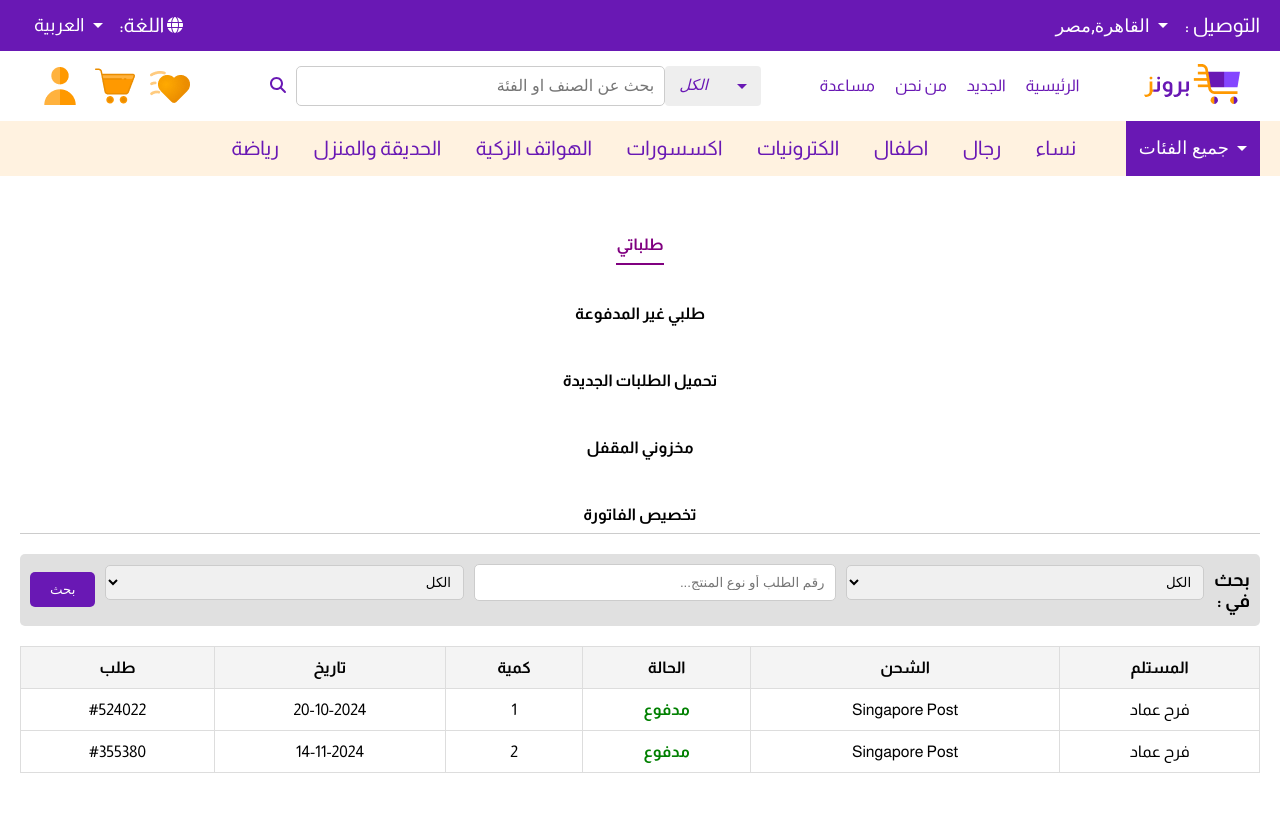
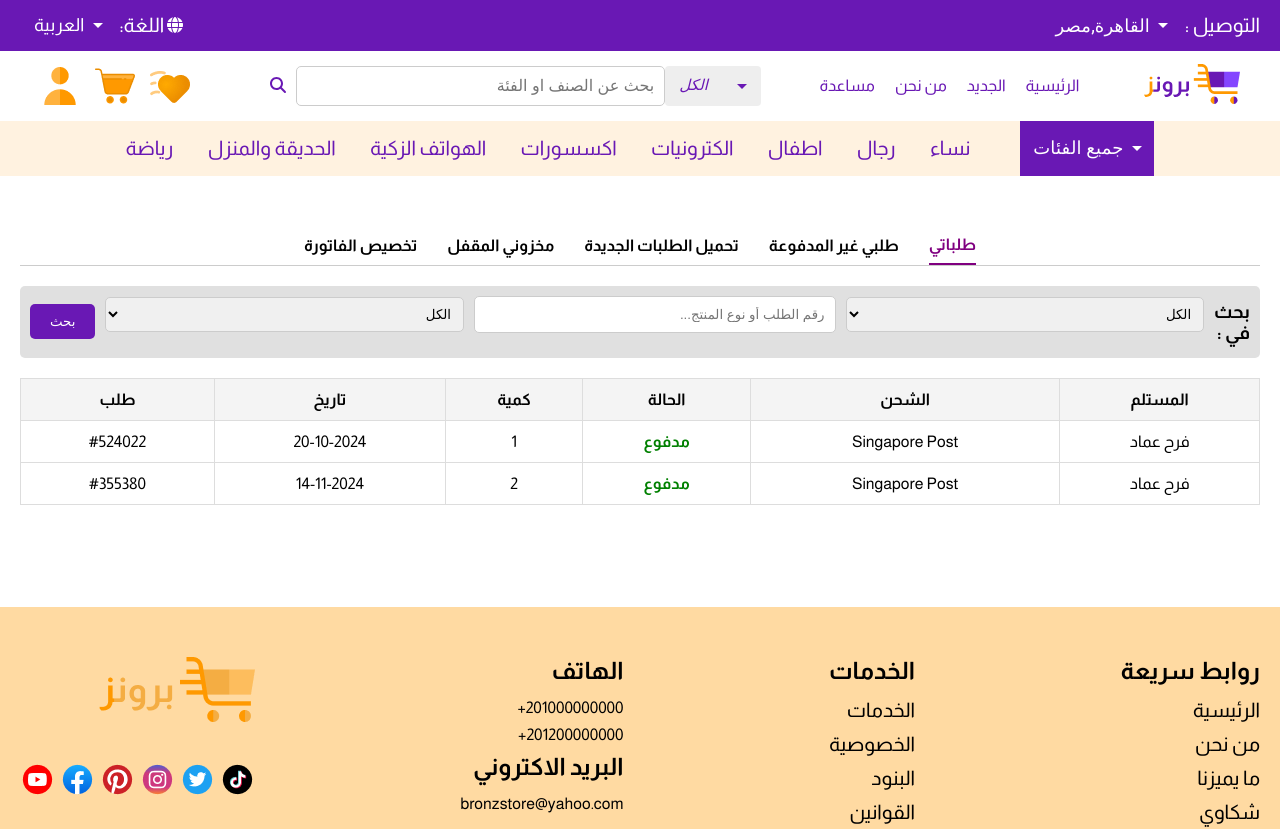
Before and after one commit to MostafaY2sser/frist-project, a React (Vite) app: page /talapaty in a window 1280 px wide. Shown: the top 829 px of the page. Built offline with nearby package versions, Linux system fonts and the light colour scheme.

Commit message:
Kourdi changes in the bottom header and the profile my orders

```diff
--- a/src/Components/Headers/header.css
+++ b/src/Components/Headers/header.css
@@ -294,6 +294,7 @@ ul {
   display: flex;
   align-items: center;
   flex-direction: row-reverse;
+  justify-content: center;
   gap: 50px;
 }
 
--- a/src/Components/Talapaty/talapaty.css
+++ b/src/Components/Talapaty/talapaty.css
@@ -3,7 +3,7 @@
   height: 100%;
   padding: 0 20px;
   margin-top: 50px;
-  margin-bottom: 85px;
+  margin-bottom: 102px;
 }
 
 .talapatyContainer {
@@ -21,19 +21,21 @@
   margin: 20px 0px;
 }
 
-nav {
+.talapaty nav {
   display: flex;
   justify-content: center;
   align-items: center;
 }
 
-ul {
+.talapaty ul {
   list-style: none;
   display: flex;
   gap: 30px;
   padding: 0;
   margin: 0;
   direction: rtl;
+  display: flex;
+  flex-direction: row;
 }
 
 li {
```
